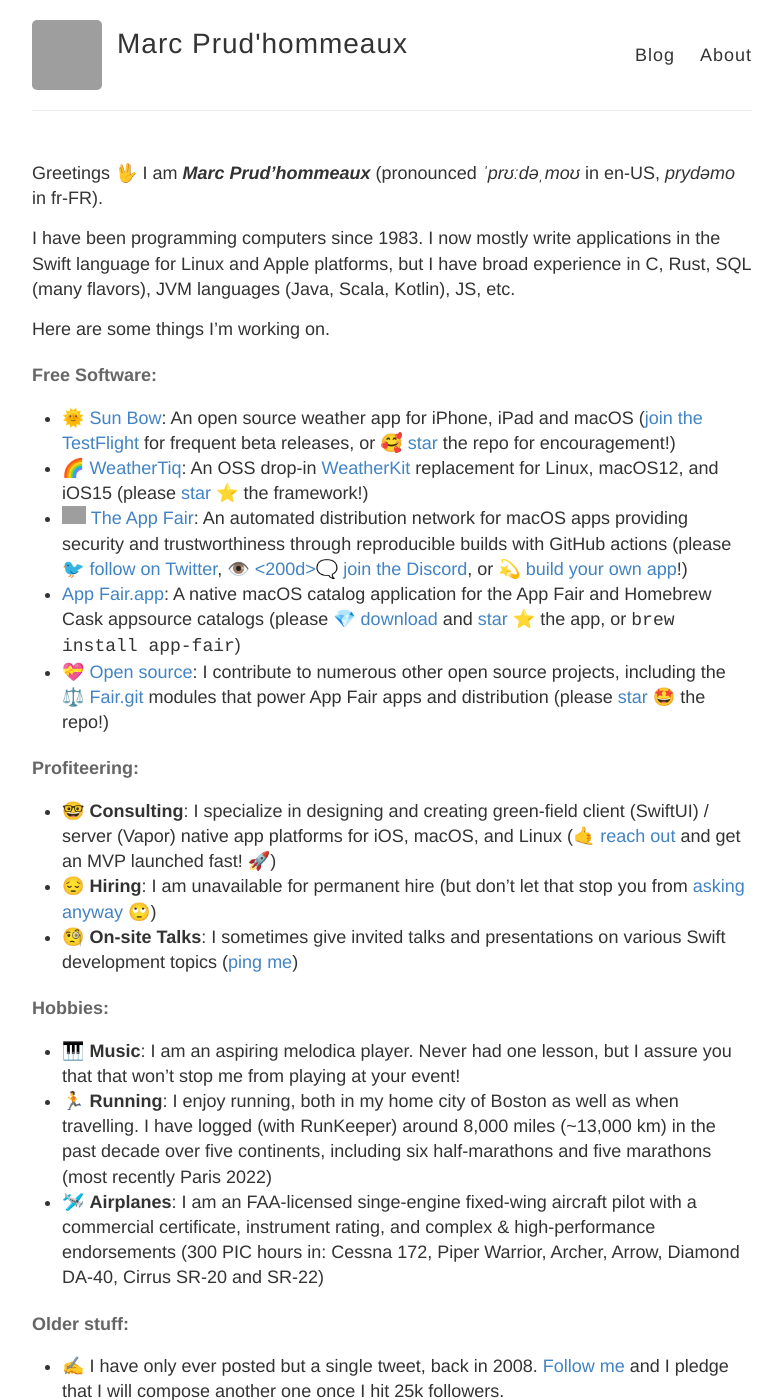
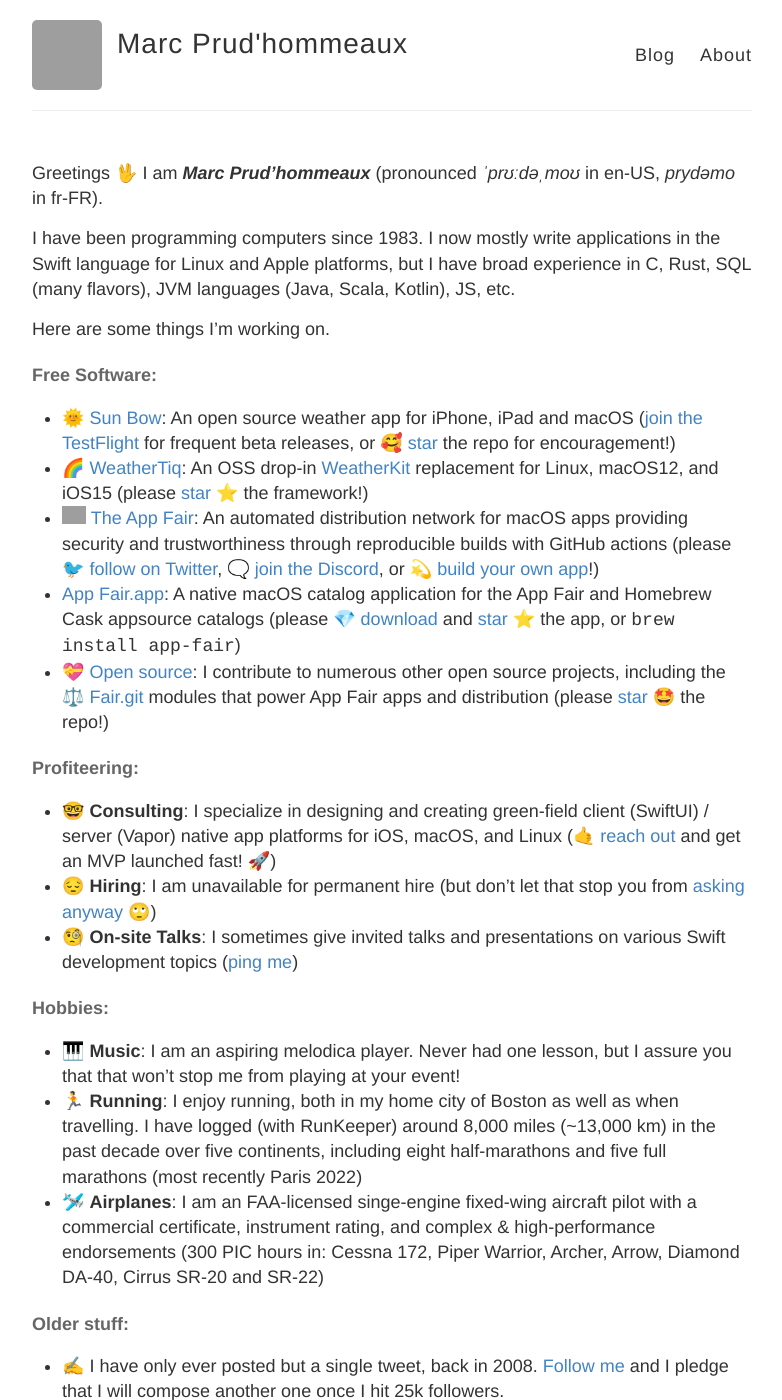
Before and after one commit to marcprux/marcprux.github.io, a Jekyll site: the page built from index.md, in a window 1280 px wide and 1400 px high. Shown: the whole window, without its empty margins (248-1030 px from the left). Built offline with Jekyll 4.4.1, drawn with Linux system fonts in a browser that asks for light colours; grey boxes are pictures that could not be loaded.

Commit message:
chore: checkpoint

```diff
--- a/_config.yml
+++ b/_config.yml
@@ -3,6 +3,7 @@
 #
 
 remote_theme: "mmistakes/minimal-mistakes@4.22.0"
+minimal_mistakes_skin: "dark" # "air", "aqua", "contrast", "dark", "dirt", "neon", "mint", "plum", "sunrise"
 
 #remote_theme: "mmistakes/minimal-mistakes@4.22.0"
 #remote_theme: zendesk/jekyll-theme-zendesk-garden@main
--- a/index.md
+++ b/index.md
@@ -12,7 +12,7 @@
 
 * [🌞 Sun Bow](https://github.com/Sun-Bow): An open source weather app for iPhone, iPad and macOS ([join the TestFlight](https://testflight.apple.com/join/IrPLgy5Q) for frequent beta releases, or [🥰 star](https://github.com/Sun-Bow/App) the repo for encouragement!)
 * [🌈 WeatherTiq](https://github.com/tiqtiq/WeatherTiq): An OSS drop-in [WeatherKit](https://developer.apple.com/documentation/weatherkit) replacement for Linux, macOS12, and iOS15 (please [star ⭐](https://github.com/tiqtiq/WeatherTiq) the framework!)
-* [<img alt="The App Fair icon" align="center" style="width: 24px;" src="https://appfair.net/appfair-icon.svg" /> The App Fair](https://appfair.net): An automated distribution network for macOS apps providing security and trustworthiness through reproducible builds with GitHub actions (please [🐦 follow on Twitter](https://twitter.com/theappfair), [👁️ <200d>🗨️   join the Discord](http://discord.gg/R4bFP8qpw7), or [💫 build your own app](https://appfair.net/#quick-start)!)
+* [<img alt="The App Fair icon" align="center" style="width: 24px;" src="https://appfair.net/appfair-icon.svg" /> The App Fair](https://appfair.net): An automated distribution network for macOS apps providing security and trustworthiness through reproducible builds with GitHub actions (please [🐦 follow on Twitter](https://twitter.com/theappfair), [🗨️  join the Discord](http://discord.gg/R4bFP8qpw7), or [💫 build your own app](https://appfair.net/#quick-start)!)
 * [   App Fair.app](https://appfair.app): A native macOS catalog application for the App Fair and Homebrew Cask appsource catalogs (please [💎 download](https://github.com/App-Fair/App/releases/latest/download/App-Fair-macOS.zip) and [star ⭐](https://github.com/App-Fair/App) the app, or `brew install app-fair`)
 * [💝 Open source](https://github.com/marcprux): I contribute to numerous other open source projects, including the [⚖️ Fair.git](https://github.com/fair-ground/Fair/) modules that power App Fair apps and distribution (please [star 🤩](https://github.com/fair-ground/Fair) the repo!)
 
@@ -25,7 +25,7 @@
 #### Hobbies:
 
 * 🎹 **Music**: I am an aspiring melodica player. Never had one lesson, but I assure you that that won't stop me from playing at your event! <!-- and ruining it -->
-* 🏃 **Running**: I enjoy running, both in my home city of Boston as well as when travelling. I have logged (with RunKeeper) around 8,000 miles (~13,000 km) in the past decade over five continents, including six half-marathons and five marathons (most recently Paris 2022) <!-- This signals that I am healthy. -->
+* 🏃 **Running**: I enjoy running, both in my home city of Boston as well as when travelling. I have logged (with RunKeeper) around 8,000 miles (~13,000 km) in the past decade over five continents, including eight half-marathons and five full marathons (most recently Paris 2022) <!-- This signals that I am healthy. -->
 * 🛩️ **Airplanes**: I am an FAA-licensed singe-engine fixed-wing aircraft pilot with a commercial certificate, instrument rating, and complex & high-performance endorsements (300 PIC hours in: Cessna 172, Piper Warrior, Archer, Arrow, Diamond DA-40, Cirrus SR-20 and SR-22) <!-- Trustworthiness and attention to detail! -->
 
 #### Older stuff:
```
